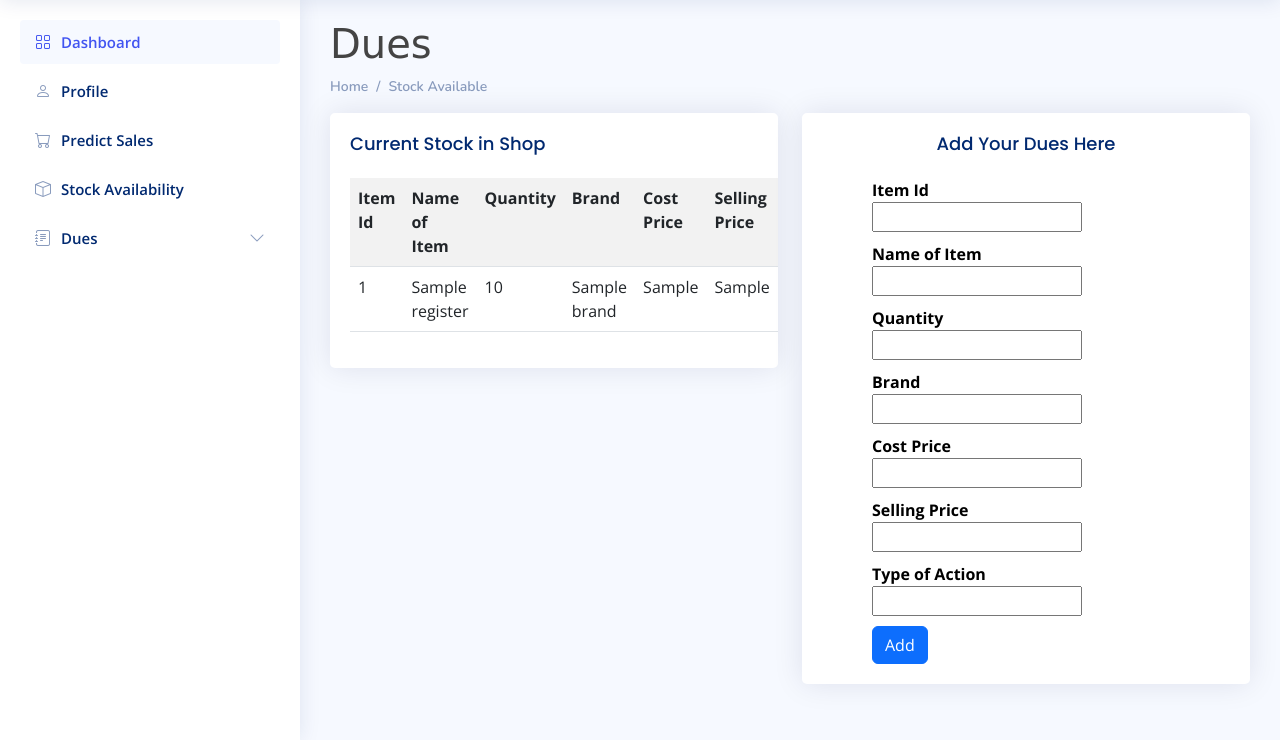
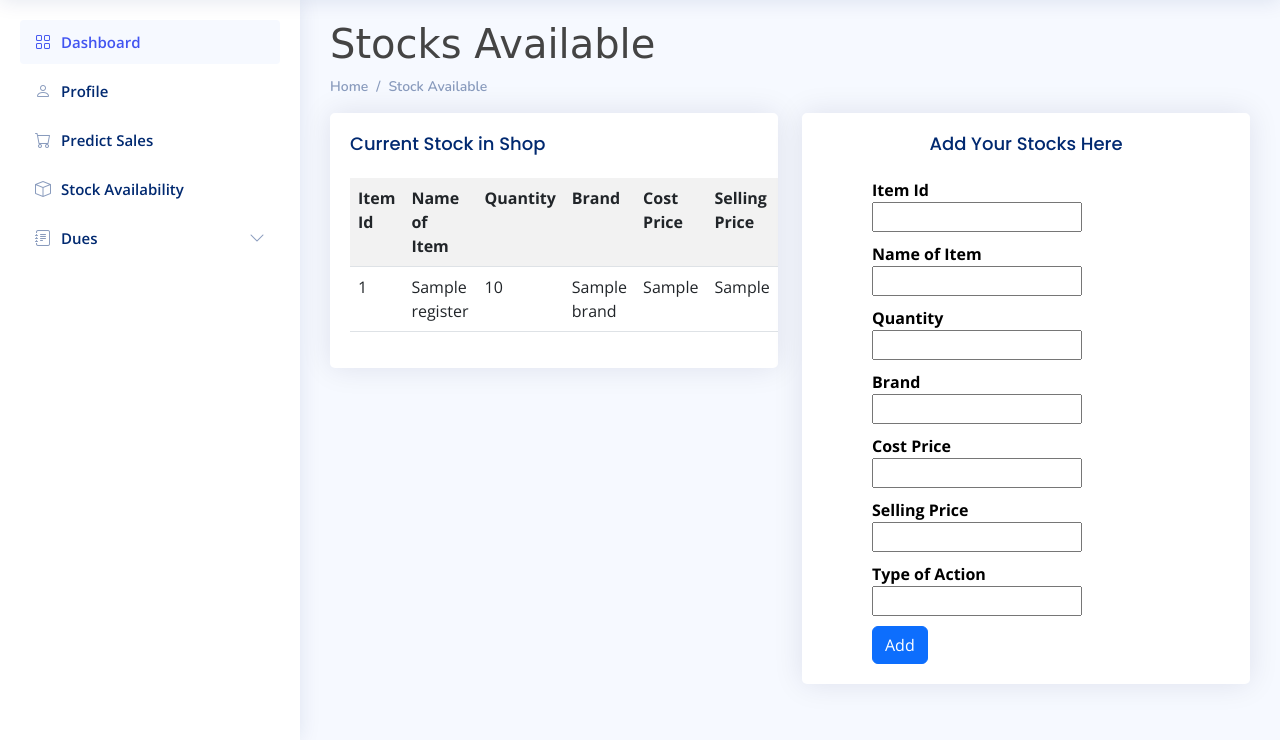
Before and after one commit to ShreyaGarg01/DigiStore, a Flask app: page /stock in a window 1280 px wide. Shown: the part 60-800 px from the top of the page. Run offline with Flask 3, Linux system fonts and the light colour scheme; a database or web service that is not in the repository returns one stand-in record (values such as "Sample title"); some libraries are stand-ins or nearby versions; some web fonts are replaced.

Commit message:
Modified headers

```diff
--- a/templates/stock.html
+++ b/templates/stock.html
@@ -121,7 +121,7 @@
 <body>
   <main id="main" class="main">
     <div class="pamounttitle">
-      <h1>Dues</h1>
+      <h1> Stocks Available</h1>
       <nav>
         <ol class="breadcrumb">
           <li class="breadcrumb-item"><a href="index.html">Home</a></li>
@@ -167,7 +167,7 @@
 
           <div class="card">
             <div class="card-body">
-              <h5 class="card-title" align="center">Add Your Dues Here</h5>
+              <h5 class="card-title" align="center">Add Your Stocks Here</h5>
               <div class="tab tab-2">
                 <div class="ct" background-color: #f2f2f2>
 
```
